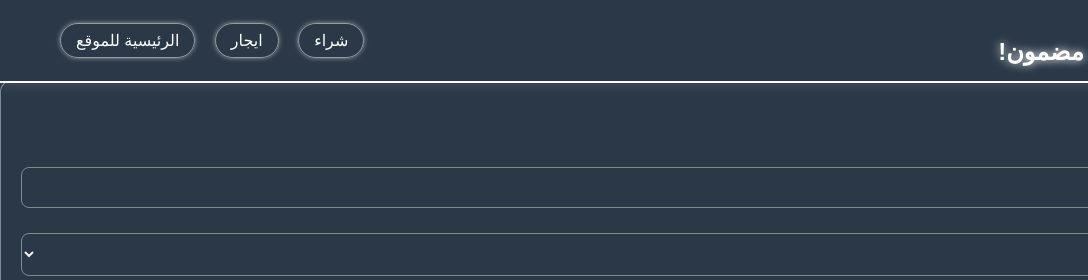
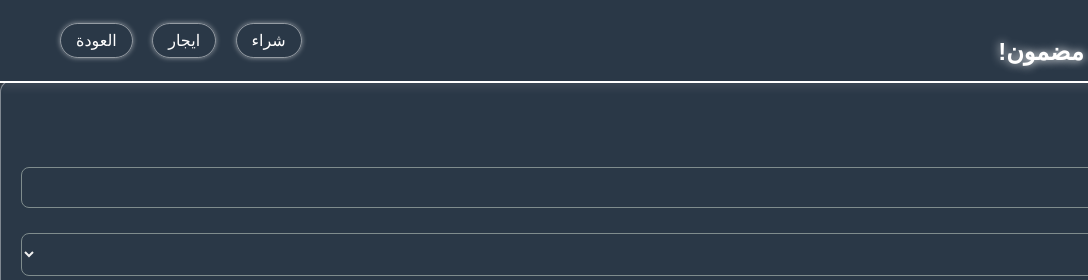
Before and after one commit to theqassim/Aqarak-App, a website: page public/all-properties.html in a window 1280 px wide. Shown: the top 280 px of the page, 0-1088 px from the left. Drawn offline with Linux system fonts and the light colour scheme; no server answers; sample sign-in values are in the browser's storage.

Commit message:
Merge branch 'master' of https://github.com/theqassim/Aqarak-App

```diff
--- a/public/all-properties.html
+++ b/public/all-properties.html
@@ -19,7 +19,7 @@
             <nav class="main-nav">
                 <a href="buy.html" class="nav-button neon-button-white">شراء</a>
                 <a href="rent.html" class="nav-button neon-button-white">ايجار</a>
-                <a href="home.html" class="nav-button neon-button-white">الرئيسية للموقع</a>
+                <a href="home.html" class="nav-button neon-button-white">العودة</a>
             </nav>
         </div>
     </header>
```
Also changed, not shown: public/buy.html (+1 -1 lines), public/rent.html (+1 -1 lines).
